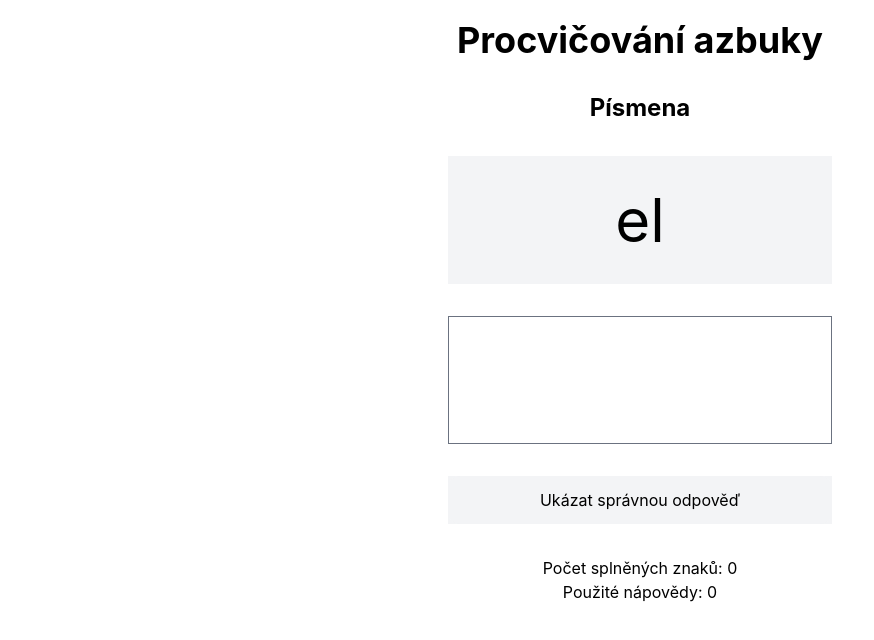
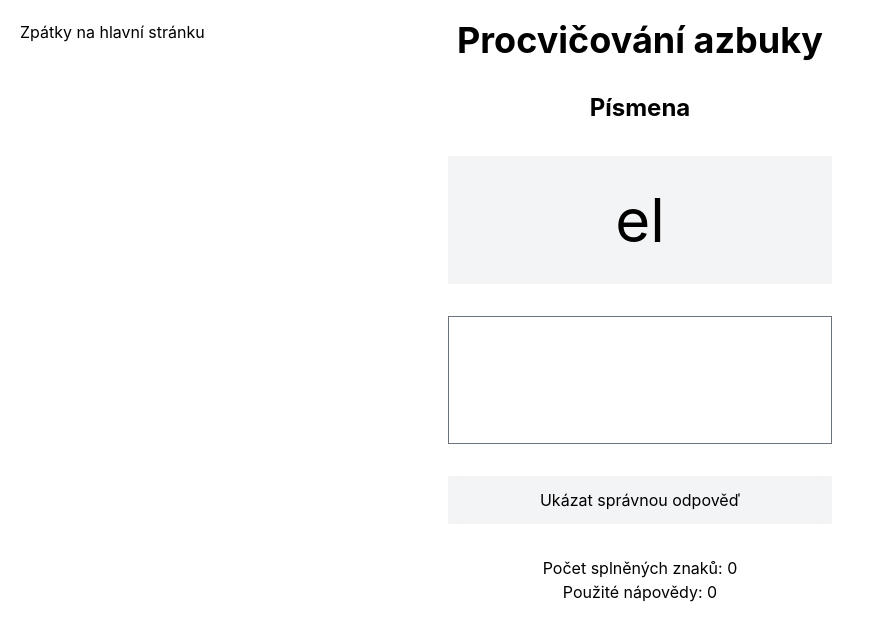
Before and after one commit to Filiq/azbuka, a Next.js app: page /pismena in a window 1280 px wide. Shown: the top 640 px of the page, without its empty margins (0-874 px from the left). Built offline with nearby package versions, Linux system fonts and the light colour scheme.

Commit message:
added back home link

```diff
--- a/src/pages/index.tsx
+++ b/src/pages/index.tsx
@@ -49,7 +49,7 @@ export default function HomePage() {
             <h1>Procvičování azbuky</h1>
             <Link href='/vyslovnost'>
               <a
-                href=''
+                href='/vyslovnost'
                 className='w-60 rounded-xl bg-gray-100 py-6 px-8 transition-colors hover:bg-gray-200'
               >
                 Procvičení výslovnosti
@@ -57,7 +57,7 @@ export default function HomePage() {
             </Link>
             <Link href='/pismena'>
               <a
-                href=''
+                href='/pismena'
                 className='w-60 rounded-xl bg-gray-100 py-6 px-8 transition-colors hover:bg-gray-200'
               >
                 Procvičení písmen
--- a/src/pages/pismena.tsx
+++ b/src/pages/pismena.tsx
@@ -5,6 +5,7 @@ import Seo from '@/components/Seo';
 import Task from '@/components/Task';
 import Answer from '@/components/Answer';
 import Help from '@/components/Help';
+import Link from 'next/link';
 
 export default function HomePage() {
   const [answer, setAnswer] = useState('');
@@ -16,7 +17,7 @@ export default function HomePage() {
 
   return (
     <Layout>
-      <Seo templateTitle='Azbuka - výslovnost' />
+      <Seo templateTitle='Azbuka - písmena' />
 
       <main>
         <section className='bg-white'>
@@ -47,6 +48,14 @@ export default function HomePage() {
               <p>Použité nápovědy: {hintCount}</p>
             </div>
           </div>
+          <Link href='/'>
+            <a
+              href='/'
+              className='absolute top-5 left-5 transition-colors hover:text-gray-600'
+            >
+              Zpátky na hlavní stránku
+            </a>
+          </Link>
         </section>
       </main>
     </Layout>
--- a/src/pages/vyslovnost.tsx
+++ b/src/pages/vyslovnost.tsx
@@ -5,6 +5,7 @@ import Seo from '@/components/Seo';
 import Task from '@/components/Task';
 import Answer from '@/components/Answer';
 import Help from '@/components/Help';
+import Link from 'next/link';
 
 export default function HomePage() {
   const [answer, setAnswer] = useState('');
@@ -47,6 +48,14 @@ export default function HomePage() {
               <p>Použité nápovědy: {hintCount}</p>
             </div>
           </div>
+          <Link href='/'>
+            <a
+              href='/'
+              className='absolute top-5 left-5 transition-colors hover:text-gray-600'
+            >
+              Zpátky na hlavní stránku
+            </a>
+          </Link>
         </section>
       </main>
     </Layout>
```
